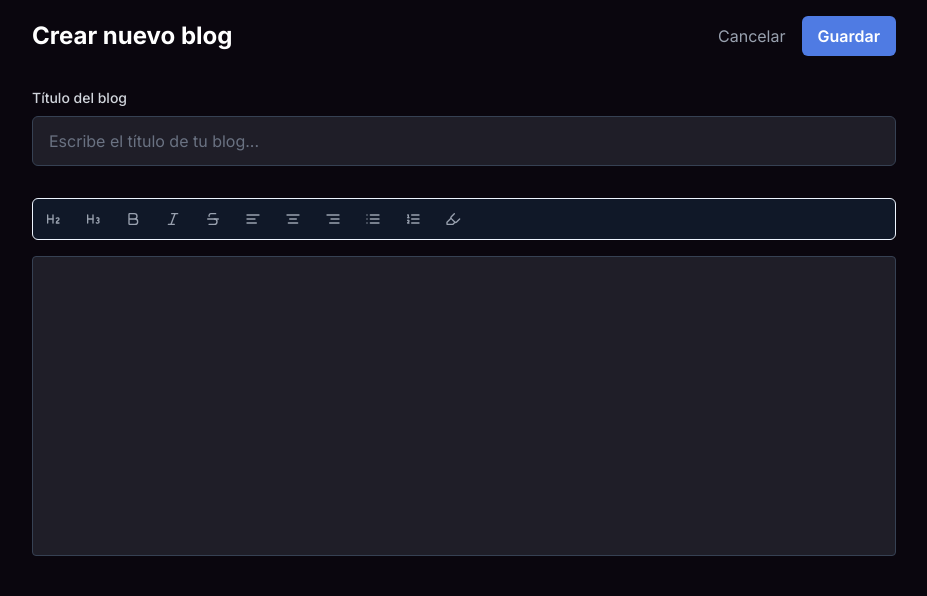
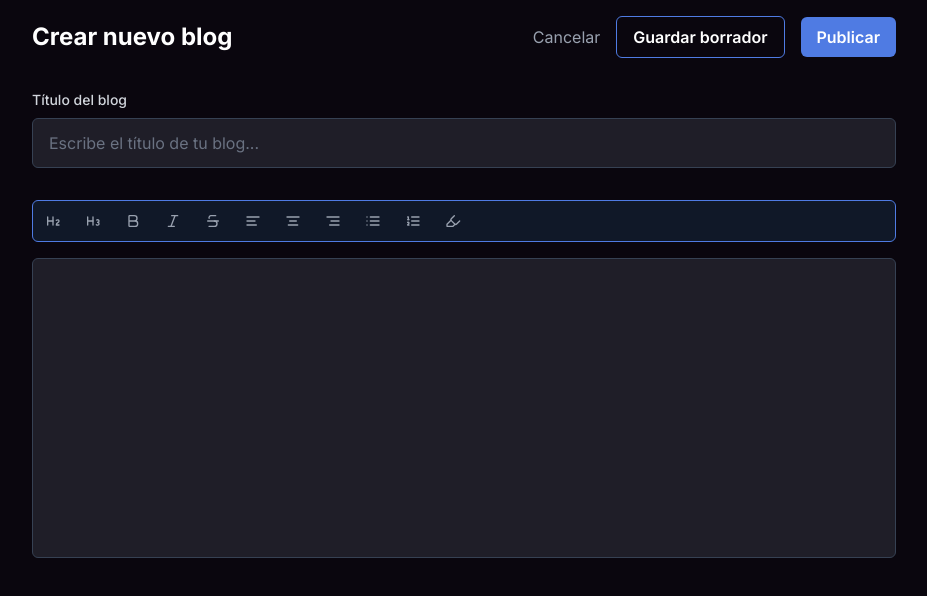
Before and after one commit to Star7-jpg/KnowordKiwi_Frontend, a Next.js app: page /posts/blog/create in a window 1280 px wide. Shown: the top 596 px of the page, without its empty margins (176-1103 px from the left). Built offline with nearby package versions, Linux system fonts and the light colour scheme.

Commit message:
feat(blog): diseno de botones de header

```diff
--- /dev/null
+++ b/app/posts/blog/components/CreateBlogHeader.tsx
@@ -0,0 +1,39 @@
+import { Button } from "@headlessui/react";
+
+interface CreateBlogHeaderProps {
+  onSave: () => void;
+  onSubmit: () => void;
+  onCancel: () => void;
+}
+
+export default function CreateBlogHeader({
+  onSave,
+  onCancel,
+  onSubmit,
+}: CreateBlogHeaderProps) {
+  return (
+    <header className="flex items-center justify-between">
+      <h1 className="text-2xl font-bold text-white">Crear nuevo blog</h1>
+      <div className="flex items-center gap-4">
+        <Button
+          onClick={onCancel}
+          className="text-gray-400 hover:text-white transition-colors"
+        >
+          Cancelar
+        </Button>
+        <Button
+          onClick={onSave}
+          className="px-4 py-2 border border-primary text-white rounded-md hover:border-primary-hover  transition-colors font-semibold"
+        >
+          Guardar borrador
+        </Button>
+        <Button
+          onClick={onSubmit}
+          className="px-4 py-2 bg-primary text-white rounded-md hover:bg-primary-hover transition-colors font-semibold"
+        >
+          Publicar
+        </Button>
+      </div>
+    </header>
+  );
+}
--- a/app/posts/blog/components/MenuBar.tsx
+++ b/app/posts/blog/components/MenuBar.tsx
@@ -82,7 +82,7 @@ export default function MenuBar({ editor }: MenuBarProps) {
   ];
 
   return (
-    <div className="border rounded-md p-1 mb-4 bg-gray-900 space-x-2 z-50">
+    <div className="border border-primary rounded-md p-1 mb-4 bg-gray-900 space-x-2 z-50">
       {options.map((option, index) => (
         <Button
           key={index}
--- a/app/posts/blog/components/TipTap.tsx
+++ b/app/posts/blog/components/TipTap.tsx
@@ -35,7 +35,7 @@ const Tiptap = ({ content, onChange }: TipTapProps) => {
     editorProps: {
       attributes: {
         class:
-          "bg-bg-gray prose prose-sm sm:prose lg:prose-lg xl:prose-2xl mx-auto focus:outline-none min-h-[300px] border border-gray-700 rounded-sm py-2 px-4",
+          "bg-bg-gray prose prose-sm sm:prose lg:prose-lg xl:prose-2xl mx-auto focus:outline-none min-h-[300px] border border-gray-700 rounded-md py-2 px-4",
       },
     },
     onUpdate: ({ editor }) => {
--- a/app/posts/blog/create/page.tsx
+++ b/app/posts/blog/create/page.tsx
@@ -2,7 +2,8 @@
 import { useState } from "react";
 import Tiptap from "../components/TipTap";
 import { useRouter } from "next/navigation";
-import { Button } from "@headlessui/react";
+import { Button, Input } from "@headlessui/react";
+import CreateBlogHeader from "../components/CreateBlogHeader";
 
 export default function CreateBlogPost() {
   const [title, setTitle] = useState("");
@@ -14,7 +15,7 @@ export default function CreateBlogPost() {
   };
 
   const handleSave = async () => {
-    // TODO: Implementar lógica para guardar, por ejemplo, enviar a una API
+    // TODO: Implementar lógica para guardar borrador
     console.log("Guardando título:", title);
     console.log("Guardando contenido:", content);
     alert("Contenido guardado (simulación)");
@@ -24,26 +25,17 @@ export default function CreateBlogPost() {
     router.push("/posts/blog");
   };
 
+  const handleSubmit = async () => {
+    alert("Contenido publicado (simulación)");
+  };
+
   return (
     <div className="flex flex-col gap-8">
-      <header className="flex items-center justify-between">
-        <h1 className="text-2xl font-bold text-white">Crear nuevo blog</h1>
-        <div className="flex items-center gap-4">
-          <Button
-            onClick={handleCancel}
-            className="text-gray-400 hover:text-white transition-colors"
-          >
-            Cancelar
-          </Button>
-          <Button
-            onClick={handleSave}
-            className="px-4 py-2 bg-primary text-white rounded-md hover:bg-primary-hover transition-colors font-semibold"
-          >
-            Guardar
-          </Button>
-        </div>
-      </header>
-
+      <CreateBlogHeader
+        onSubmit={handleSubmit}
+        onSave={handleSave}
+        onCancel={handleCancel}
+      />
       <div className="flex flex-col gap-2">
         <label
           htmlFor="blog-title"
@@ -51,7 +43,7 @@ export default function CreateBlogPost() {
         >
           Título del blog
         </label>
-        <input
+        <Input
           id="blog-title"
           type="text"
           value={title}
```
